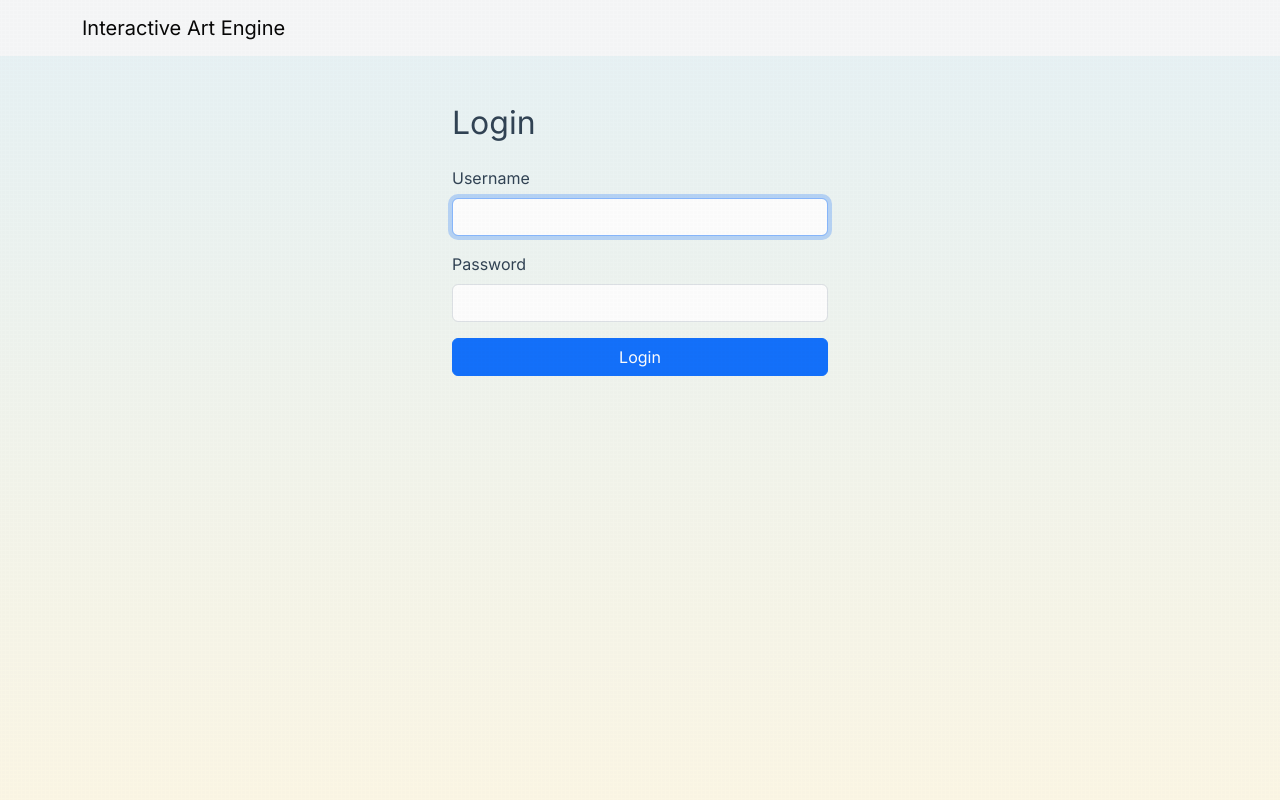
After one commit to terencereilly/Interactive-art-engine, a Django app: page /login/ in a window 1280 px wide. The commit adds this page. Run offline with Django 5.2, Linux system fonts and the light colour scheme.

Commit message:
Add login functionality with custom login template and update navigation

```diff
--- a/interactive_art_engine/settings.py
+++ b/interactive_art_engine/settings.py
@@ -131,5 +131,9 @@ USE_TZ = True
 # Static files (CSS, JavaScript, Images)
 # https://docs.djangoproject.com/en/6.0/howto/static-files/
 
+
 STATIC_URL = '/static/'
 STATICFILES_DIRS = [BASE_DIR / 'static']
+
+# Redirect users to homepage after login
+LOGIN_REDIRECT_URL = "/"
--- /dev/null
+++ b/templates/base.html
@@ -0,0 +1,21 @@
+<!DOCTYPE html>
+<html lang="en">
+<head>
+    <meta charset="UTF-8">
+    <meta name="viewport" content="width=device-width, initial-scale=1.0">
+    <title>{% block title %}Interactive Art Engine{% endblock %}</title>
+    <link href="https://cdn.jsdelivr.net/npm/bootstrap@5.3.8/dist/css/bootstrap.min.css" rel="stylesheet">
+    {% load static %}
+    <link rel="stylesheet" href="{% static 'assets/css/style.css' %}">
+</head>
+<body>
+    <nav class="navbar navbar-expand-lg navbar-light bg-light mb-4">
+        <div class="container">
+            <a class="navbar-brand" href="/">Interactive Art Engine</a>
+        </div>
+    </nav>
+    <main>
+        {% block content %}{% endblock %}
+    </main>
+</body>
+</html>
--- a/templates/home.html
+++ b/templates/home.html
@@ -34,7 +34,7 @@
                     <span class="navbar-toggler-icon"></span>
                 </button>
                 <div class="collapse navbar-collapse" id="navbarNav">
-                    <ul class="navbar-nav">
+                    <ul class="navbar-nav me-auto mb-2 mb-lg-0">
                         <!-- <li class="nav-item">
                             <a class="nav-link active" aria-current="page" href="#">Home</a>
                         </li>
@@ -48,6 +48,9 @@
                             <a class="nav-link disabled" aria-disabled="true">Licensing</a>
                         </li>
                     </ul>
+                    <div class="d-flex">
+                        <a href="/login/" class="btn btn-outline-primary ms-lg-3">Login</a>
+                    </div>
                 </div>
             </div>
         </nav>
--- /dev/null
+++ b/templates/registration/login.html
@@ -0,0 +1,23 @@
+{% extends "base.html" %}
+{% block content %}
+<div class="container mt-5" style="max-width: 400px;">
+    <h2 class="mb-4">Login</h2>
+    {% if form.errors %}
+        <div class="alert alert-danger">
+            Please enter a correct username and password. Note that both fields may be case-sensitive.
+        </div>
+    {% endif %}
+    <form method="post" action="">
+        {% csrf_token %}
+        <div class="mb-3">
+            <label for="id_username" class="form-label">Username</label>
+            <input type="text" name="username" autofocus required class="form-control" id="id_username">
+        </div>
+        <div class="mb-3">
+            <label for="id_password" class="form-label">Password</label>
+            <input type="password" name="password" required class="form-control" id="id_password">
+        </div>
+        <button type="submit" class="btn btn-primary w-100">Login</button>
+    </form>
+</div>
+{% endblock %}
```
